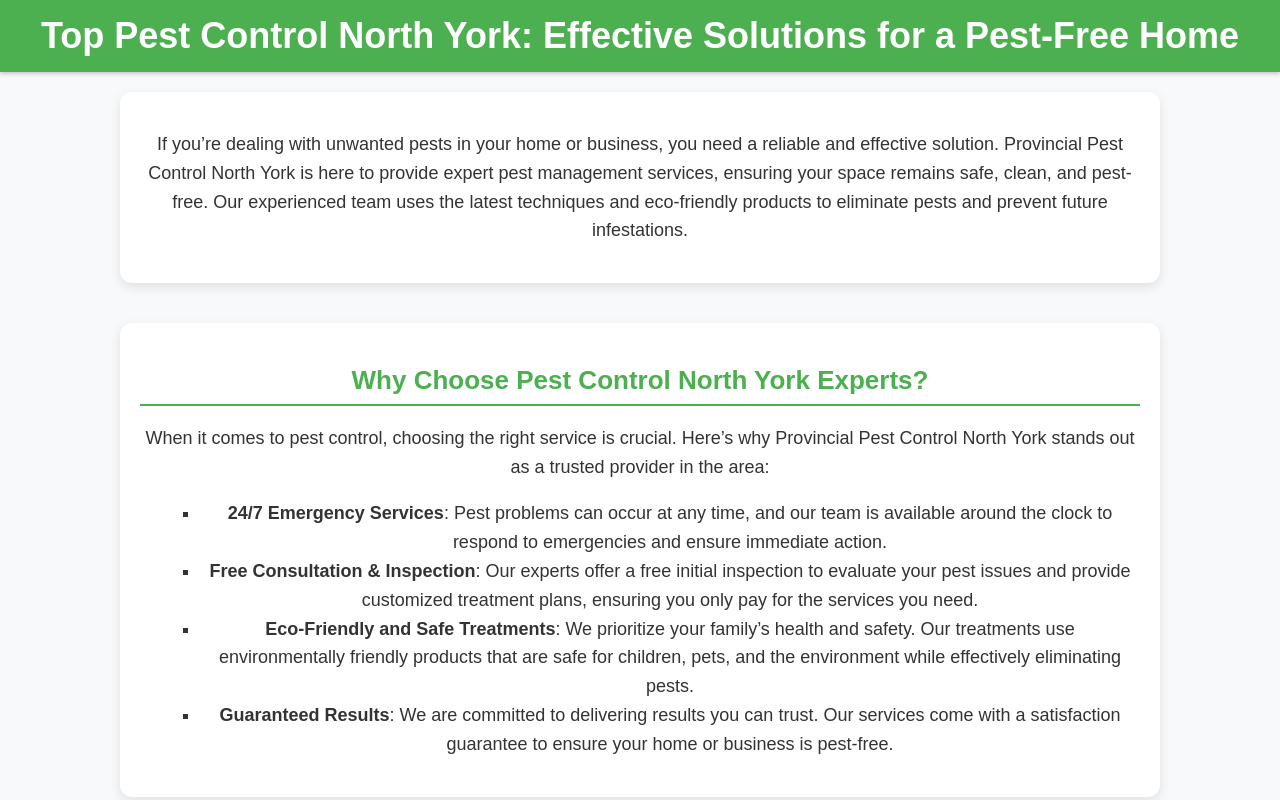
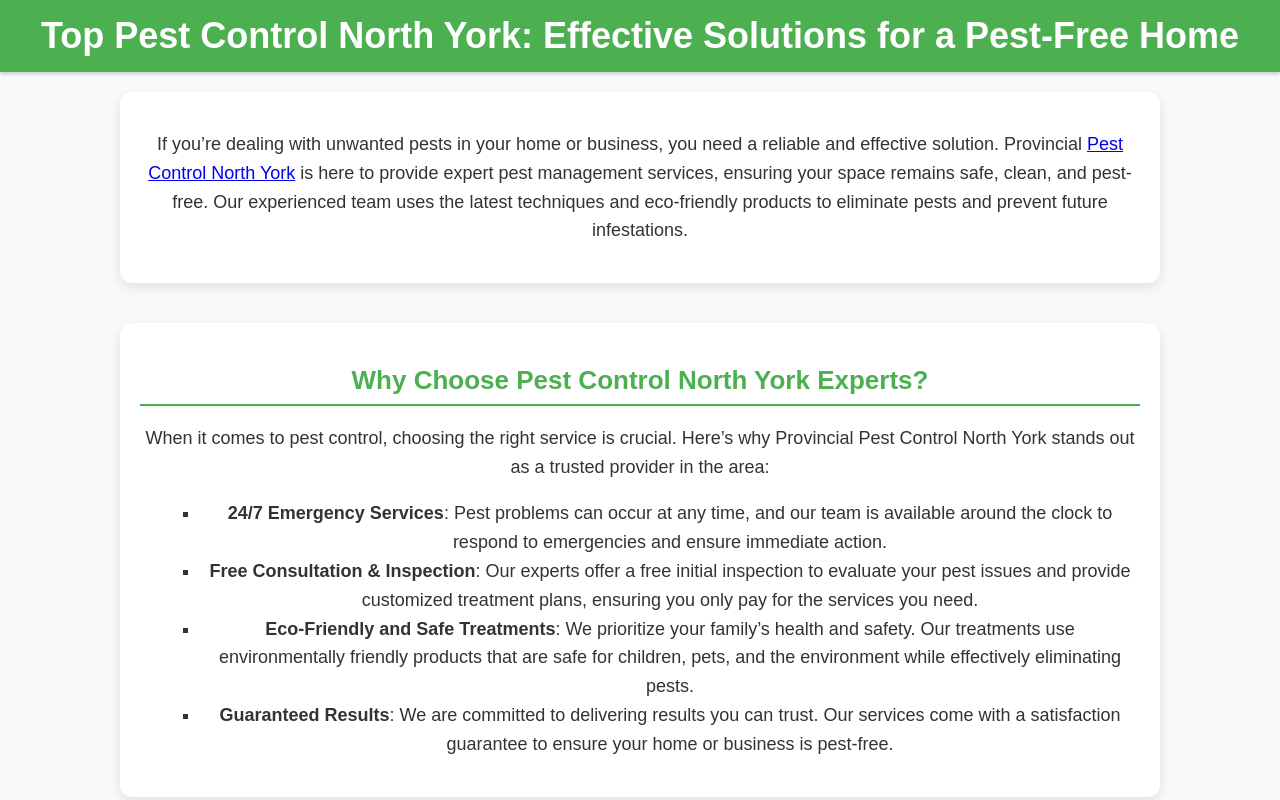
Before and after one commit to roberthinsom/pest-control-north-york-netlify, a plain HTML site: page index.html in a window 1280 px wide. Shown: the top 800 px of the page. Drawn offline with Linux system fonts and the light colour scheme.

Commit message:
Update index.html

```diff
--- a/index.html
+++ b/index.html
@@ -106,7 +106,7 @@
     </header>
 
     <section>
-        <p>If you’re dealing with unwanted pests in your home or business, you need a reliable and effective solution. Provincial Pest Control North York is here to provide expert pest management services, ensuring your space remains safe, clean, and pest-free. Our experienced team uses the latest techniques and eco-friendly products to eliminate pests and prevent future infestations.</p>
+        <p>If you’re dealing with unwanted pests in your home or business, you need a reliable and effective solution. Provincial <a href="https://www.provincialpestcontrol.ca/north-york/">Pest Control North York</a> is here to provide expert pest management services, ensuring your space remains safe, clean, and pest-free. Our experienced team uses the latest techniques and eco-friendly products to eliminate pests and prevent future infestations.</p>
     </section>
 
     <section>
```
